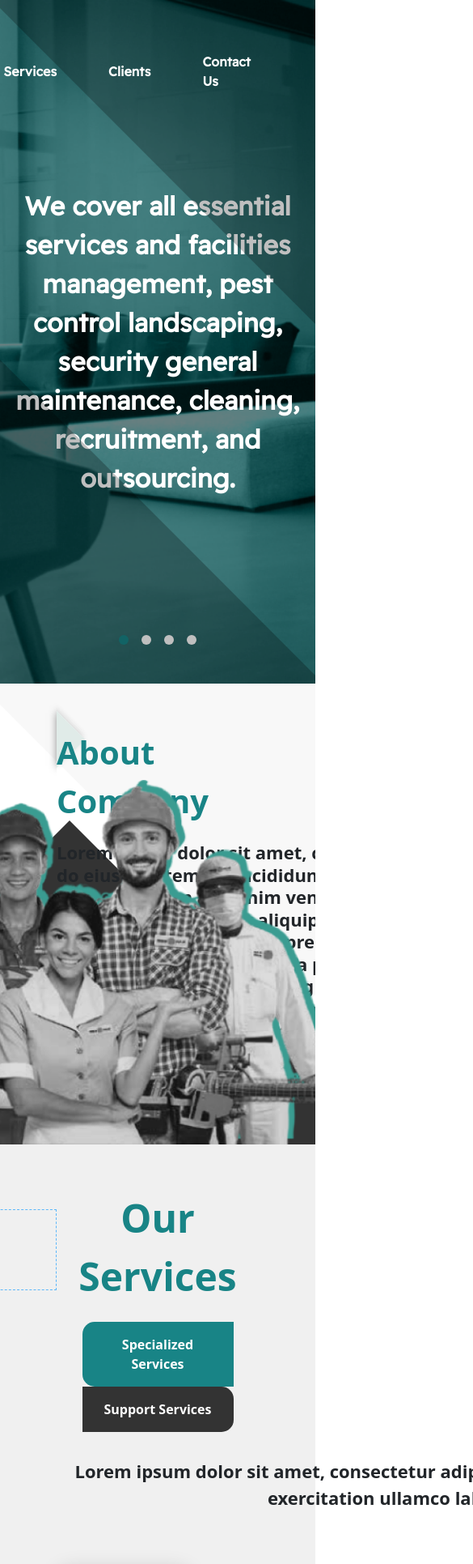
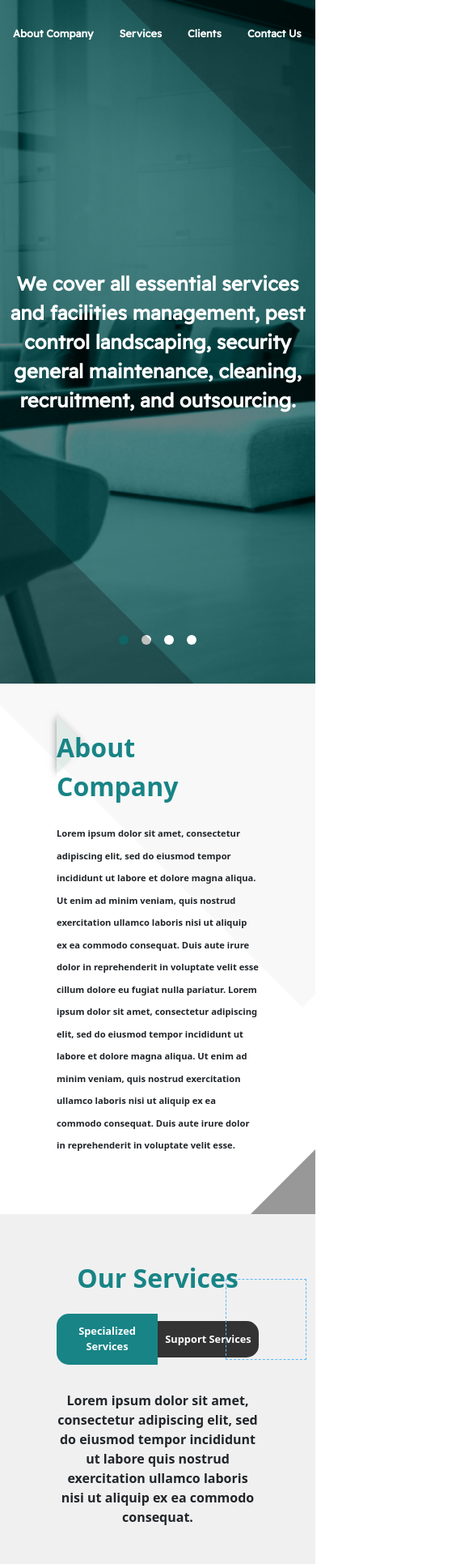
Before and after one commit to abdullrahman-alabead/teryaq-test, a React (Create React App) app: page / in a window 390 px wide. Shown: the top 1931 px of the page at 81% size, 585 px wide, since content can reach past the window. Built offline with nearby package versions, Linux system fonts and the light colour scheme.

Commit message:
added responsive

```diff
--- a/src/App.scss
+++ b/src/App.scss
@@ -55,6 +55,11 @@ ul{
     box-shadow: 0px 4px 10px rgba(0, 0, 0, 0.1), 0px 4px 10px rgba(0, 0, 0, 0.1);
   }
 }
+ @media (max-width: 768px){
+  .main-heading, .services .main-heading{
+    font-size: 2rem;
+  }
+ }
 
 
 
--- a/src/Component/About/About.scss
+++ b/src/Component/About/About.scss
@@ -39,3 +39,20 @@
     z-index: -1;
   }
 }
+
+@media (max-width: 991px){
+  .about-container{
+    .about{
+      font-size: 0.7rem;
+      width: 100%;
+    }
+    .workers-img{
+      display: none;
+    }
+    &::after{
+      border-width: 5rem;
+      right: -5rem;
+      opacity: 50%;
+    }
+  }
+}
--- a/src/Component/Contact/Contact.scss
+++ b/src/Component/Contact/Contact.scss
@@ -13,6 +13,7 @@
       border-radius: 1rem;
       box-shadow: 5px 5px 25px rgba(0, 0, 0, 0.1);
       resize: none;
+      height: 100%;
       &:first-child{
         margin-bottom: 3rem;
       }
@@ -29,11 +30,32 @@
     bottom: .5rem;
     right: 2rem;
     width: 88px;
-height: 24px;
-color: white;
-background: #188486;
-border-radius: 25px;
-border: none;
+  height: 24px;
+  color: white;
+  background: #188486;
+  border-radius: 25px;
+  border: none;
 
   }
 }
+
+@media (max-width: 1255px) {
+  .contact{
+    .col{
+      margin-bottom: 3rem;
+      textarea{
+        height: 10rem;
+      }
+    }
+  }
+}
+@media (max-width: 991px) {
+  .contact{
+    .col{
+      margin-bottom: 3rem;
+    }
+    textarea{
+      height: 10rem;
+    }
+  }
+}
--- a/src/Component/Contact/Contact.tsx
+++ b/src/Component/Contact/Contact.tsx
@@ -16,8 +16,8 @@ let Contact = () => {
           <input type="text" placeholder='Enter Company...' />
           <input type="text" placeholder='Enter Text...' />
           </Col>
-          <Col className='col' xs={6}>
-          <textarea placeholder='Enter Message...' className='h-100 m-0' />
+          <Col className='col' md={12} lg={6}>
+          <textarea placeholder='Enter Message...' className='m-0' />
           <button type='submit' className='submit-btn'>Submit</button>
           </Col>
         </Row>
--- a/src/Component/Header/Header.scss
+++ b/src/Component/Header/Header.scss
@@ -13,5 +13,17 @@
         color: white;
       }
     }
+}
 
+
+@media (max-width: 991px) {
+  .header{
+    .nav-links{
+      .nav-link{
+        padding: 2rem 1rem;
+        font-size: .8rem;
+        text-align: center;
+      }
+    }
+  }
 }
--- a/src/Component/Header/Header.tsx
+++ b/src/Component/Header/Header.tsx
@@ -3,7 +3,7 @@ import './Header.scss'
 
 let Header = () => {
   return (
-    <div className='header d-flex justify-content-end align-items-center px-5'>
+    <div className='header d-flex justify-content-lg-end justify-content-sm-center align-items-center px-lg-5 px-sm-0'>
         <ul className='nav-links d-flex align-items-center justify-content-center'>
           <li className='nav-link'>About Company</li>
           <li className='nav-link'>Services</li>
--- a/src/Component/Landing/Landing.scss
+++ b/src/Component/Landing/Landing.scss
@@ -56,3 +56,16 @@
     z-index: 100;
   }
 }
+
+@media (max-width: 768px) {
+  .landing .landing-text{
+    width: 390px;
+    font-size: 1.5rem;
+  }
+}
+
+@media (max-width: 991px) {
+  .landing::after, .landing::before{
+    border-width: 20rem;
+  }
+}
--- a/src/Component/Servieces/Services.scss
+++ b/src/Component/Servieces/Services.scss
@@ -38,7 +38,7 @@
   .services-desc{
     text-align: center;
     font-size: 22px;
-    width: 1289px;
+    width: 100%;
     margin-bottom: 4.2rem;
     margin: 0 auto 4.2rem;
   }
@@ -87,3 +87,29 @@
     }
   }
 }
+
+@media (max-width: 991px) {
+  .services {
+    margin-bottom: 1rem;
+    .dotted-box{
+      right: .7rem;
+    }
+    .switcher{
+      display: flex;
+      justify-content: center;
+      align-items: center;
+      .switch-btn{
+        padding: .8rem 0;
+        width: 150px;
+        font-size: .8rem;
+      }
+    }
+    .services-desc{
+      width: 100%;
+      font-size: 1rem;
+    }
+    .service{
+      margin: 0 auto 1rem;
+    }
+  }
+}
```
